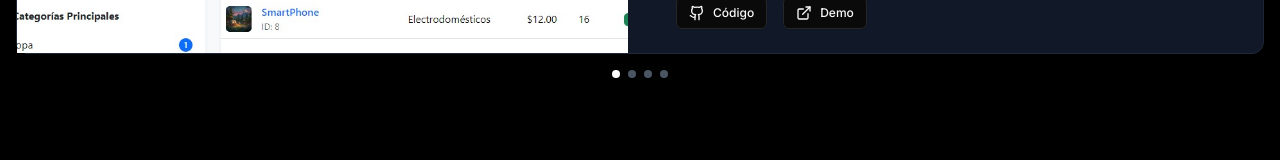
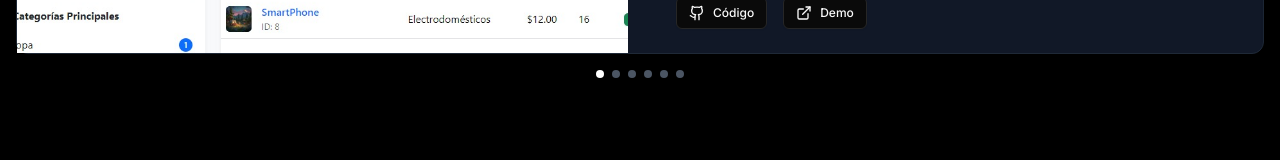
Before and after one commit to Frynox/portfolio-web, a Next.js app: page / in a window 1280 px wide. Shown: the part 1368-1528 px from the top of the page. Built offline with nearby package versions, Linux system fonts and the light colour scheme.

Commit message:
updated projects

```diff
--- a/components/project-carousel.tsx
+++ b/components/project-carousel.tsx
@@ -9,6 +9,8 @@ import inventoryImage from "@/public/inventory.jpeg";
 import btcImage from "@/public/BTC-tracker.jpeg";
 import portfolioImage from "@/public/portfolio.jpeg";
 import messageImage from "@/public/messages.jpeg";
+import hotelImage from "@/public/lasolas-image.jpeg";
+import crmImage from "@/public/crmweb.jpeg"
 
 // Datos de ejemplo para los proyectos
 const projects = [
@@ -49,6 +51,24 @@ const projects = [
     technologies: ["Angular", "NestJS", "PostgreSQL", "Sequelize"],
     githubUrl: "https://github.com/Frynox/tablero-mensajes-nest-angular",
     liveUrl: "https://github.com/Frynox/tablero-mensajes-nest-angular",
+  },
+  {
+    id: 5,
+    title: "Hotel Upgrades",
+    description: "Hotel UI upgrades and backend modifications.",
+    image: hotelImage,
+    technologies: ["Next.js", "NestJS", "Nodemailer", "Zoho Mail", "Railway"],
+    githubUrl: "https://www.lasolaslecheria.com",
+    liveUrl: "https://www.lasolaslecheria.com",
+  },
+  {
+    id: 6,
+    title: "CRM Web",
+    description: "A CRM for user management and message exchange with OpenAI + Whatsapp.",
+    image: crmImage,
+    technologies: ["Express.js", "Node.js", "PostgreSQL", "Docker", "Kafka", "whatsapp-web.js"],
+    githubUrl: "https://github.com/Frynox/",
+    liveUrl: "https://github.com/Frynox/",
   },
 ]
 
```
Also changed, not shown: public/crmweb.jpeg (added), public/lasolas-image.jpeg (added).
